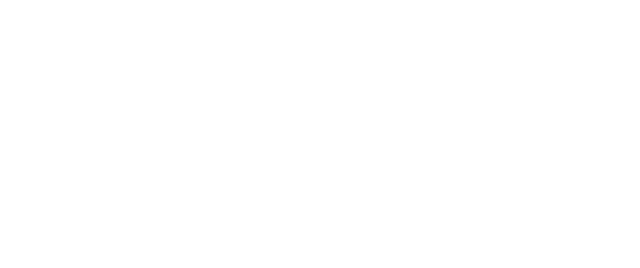
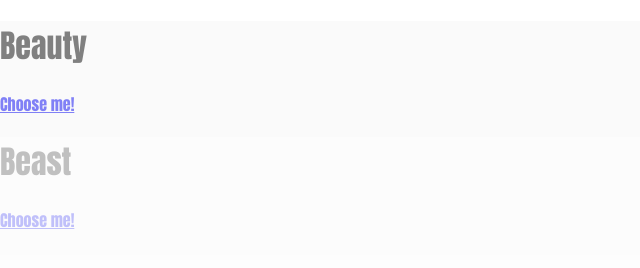
Before and after one commit to Kalandekapaya/Dual-Landing-Page, a plain HTML site: page index.html in a window 1280 px wide. Shown: the whole page, without its empty margins (0-640 px from the left). Drawn offline with Linux system fonts and the light colour scheme.

Commit message:
layout complete

```diff
--- a/index.html
+++ b/index.html
@@ -8,8 +8,16 @@
     <title>Duo landing page</title>
 </head>
 <body>
-
-
+    <div class="main">
+        <div class="split left">
+            <h1> Beauty </h1>
+            <a href="#" class="btn"> Choose me!</a>
+        </div>
+        <div class="split right">
+            <h1> Beast</h1>
+            <a href="#"> Choose me! </a>
+        </div>
+    </div>
     <script src="script.js"></script>
 </body>
 </html>
--- a/style.css
+++ b/style.css
@@ -0,0 +1,58 @@
+
+:root {
+    --left-bg-color: rgba(255, 255, 255, 0.5);
+    --right-bg-color: rgba(255, 255, 255, 0.5);
+
+
+}
+
+*{
+    box-sizing: border-boxs;
+}
+
+body {
+    font-family: Impact, Haettenschweiler, 'Arial Narrow Bold', sans-serif;
+    height: 100vh;
+    overflow: hidden;
+    margin: 0;
+
+}
+
+.main {
+    position: relative;
+    width: 100%;
+    height: 100%;
+    background: whitesmoke;
+}
+
+.split.left {
+    left: 0;
+    background: url();
+    background-repeat: no-repeat;
+    background-size: cover;
+
+}
+
+.split.left::before {
+    content: '';
+    height: 100%;
+    width: 100%;
+    position: absolute;
+    background-color: var(--left-bg-color);
+}
+
+.split.right {
+    right: 0;
+    background: url();
+    background-repeat: no-repeat;
+    background-size: cover;
+
+}
+
+.split.right::before {
+    content: '';
+    height: 100%;
+    width: 100%;
+    position: absolute;
+    background-color: var(--right-bg-color);
+}
```
